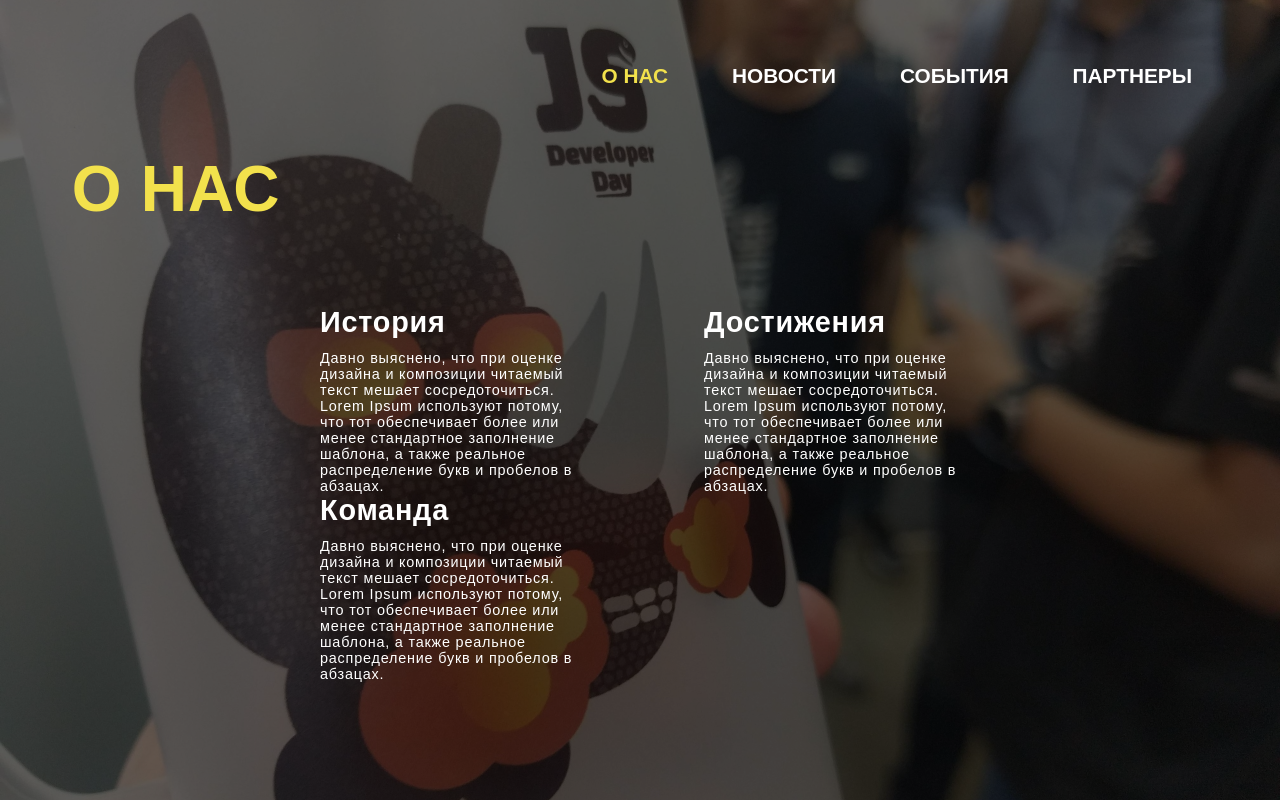
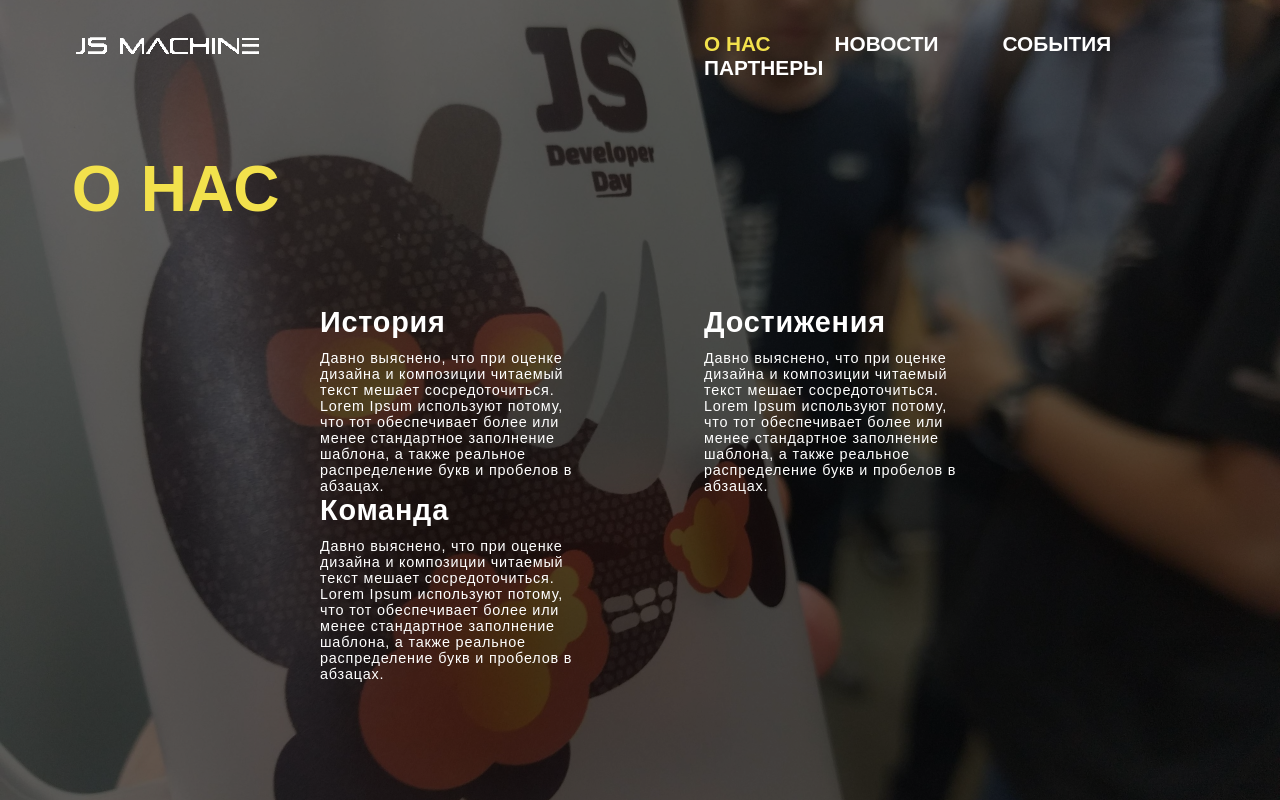
Before and after one commit to js-machine/js-machine-app, a React (Create React App) app in the folder js_machine_front/: page /about in a window 1280 px wide. Built offline with nearby package versions, Linux system fonts and the light colour scheme.

Commit message:
feat: logo link

```diff
--- a/js_machine_front/src/components/NavBar.tsx
+++ b/js_machine_front/src/components/NavBar.tsx
@@ -1,30 +1,31 @@
 import React, { memo } from 'react';
-import '../styles/route.css';
+import LogoSrc from 'images/logo.png';
+import 'styles/route.css';
 import { NavLink } from 'react-router-dom';
 
 export const NavBar: React.FC = memo(() => {
   return (
-    <nav className="nav">
-      <span className="nav__link">
-        <NavLink exact={true} activeClassName="activeLink" to="/about">
+    <div>
+      <div className="logo-box">
+        <NavLink to="/">
+          <img src={LogoSrc} className="logo-box__link" alt="logo" />
+        </NavLink>
+      </div>
+
+      <div className="menu">
+        <NavLink exact={true} activeClassName="active-link" to="/about">
           О НАС
         </NavLink>
-      </span>
-      <span className="nav__link">
-        <NavLink exact={true} activeClassName="activeLink" to="/news">
+        <NavLink exact={true} activeClassName="active-link" to="/news">
           НОВОСТИ
         </NavLink>
-      </span>
-      <span className="nav__link">
-        <NavLink exact={true} activeClassName="activeLink" to="/events">
+        <NavLink exact={true} activeClassName="active-link" to="/events">
           СОБЫТИЯ
         </NavLink>
-      </span>
-      <span className="nav__link">
-        <NavLink exact={true} activeClassName="activeLink" to="/partners">
+        <NavLink exact={true} activeClassName="active-link" to="/partners">
           ПАРТНЕРЫ
         </NavLink>
-      </span>
-    </nav>
+      </div>
+    </div>
   );
 });
--- a/js_machine_front/src/styles/route.css
+++ b/js_machine_front/src/styles/route.css
@@ -1,20 +1,39 @@
-.activeLink, a:active {
+.active-link {
     color: #F2E14C;
 }
 
-.nav {
-    position: absolute;
-    right: 3vh;
-    top: 8vh;
-}
-
-.nav__link {
-    padding-right: 8vh;
-}
 a {
     font-family: 'Arial', sans-serif;
     font-size: 2.6vh;
     color: white;
     text-decoration: none;
     font-weight: bold;
+    margin-right: 8vh;
 }
+
+.logo-box__link {
+    height: 4vh;
+    position: absolute;
+    background-repeat: no-repeat;
+    background-size: cover;
+    background-position: center;
+}
+
+.menu {
+    position: absolute;
+    right: 8vh;
+    top: 4vh;
+    display: flex;
+    flex-direction: row;
+    flex-wrap: wrap;
+    width: 40%;
+}
+
+.logo-box {
+    position: absolute;
+    top: 4vh;
+    display: flex;
+    flex-direction: row;
+    flex-wrap: wrap;
+    margin-left: 9.5vh;
+}
```
Also changed, not shown: js_machine_front/src/images/logo.png (added).
